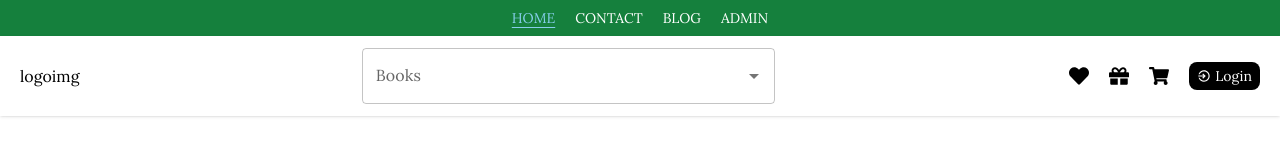
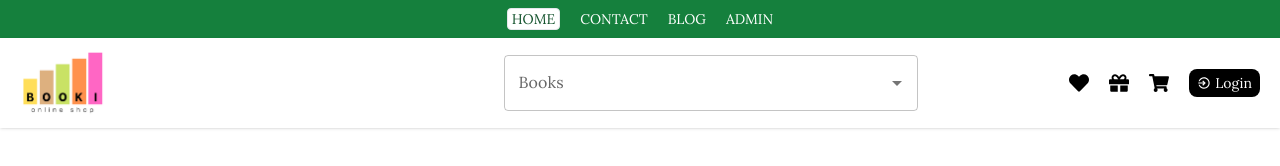
Before and after one commit to WebdevAtanu/ebook-mern, a React (Vite) app in the folder client/: page / in a window 1280 px wide. Shown: the top 166 px of the page. Built offline with nearby package versions, Linux system fonts and the light colour scheme; no server answers.

Commit message:
logo added

```diff
--- a/client/src/components/Navigation.jsx
+++ b/client/src/components/Navigation.jsx
@@ -1,33 +1,44 @@
-import React,{useState,useEffect} from 'react'
-import {NavLink,useLocation} from 'react-router-dom';
-import TextField from '@mui/material/TextField';
-import Autocomplete from '@mui/material/Autocomplete';
-import Button from '@mui/material/Button';
-import Tooltip from '@mui/material/Tooltip';
-import Drawer from '@mui/material/Drawer';
-import BottomNavigation from '@mui/material/BottomNavigation';
-import BottomNavigationAction from '@mui/material/BottomNavigationAction';
+import { useState, useEffect } from "react";
+import { NavLink, useLocation } from "react-router-dom";
+import TextField from "@mui/material/TextField";
+import Autocomplete from "@mui/material/Autocomplete";
+import Tooltip from "@mui/material/Tooltip";
+import Drawer from "@mui/material/Drawer";
+import BottomNavigation from "@mui/material/BottomNavigation";
+import BottomNavigationAction from "@mui/material/BottomNavigationAction";
 import { FaHeart } from "react-icons/fa";
 import { FaShoppingCart } from "react-icons/fa";
-import { FaUser } from "react-icons/fa";
-import { GiHamburgerMenu } from "react-icons/gi";
 import { FaGift } from "react-icons/fa";
-import data from '../demo.json';
-import Auth from './Auth';
-import Cart from './Cart';
+import Auth from "./Auth";
+import Cart from "./Cart";
+import axios from "axios";
 
 function Navigation() {
   const [open, setOpen] = useState(false);
-	const [options,setOptions] = useState([]);
-	const [value, setValue] = useState('');
-  const [inputValue, setInputValue] = useState('');
-  const [tip, setTip] = useState('recents');
-  const location=useLocation();
+  const [options, setOptions] = useState([]);
+  const [value, setValue] = useState("");
+  const [inputValue, setInputValue] = useState("");
+  const [tip, setTip] = useState("recents");
+  const [data, setData] = useState([]);
+  const location = useLocation();
 
-  useEffect(()=>{
-  	let blob=data.map(item=>item.name);
+  useEffect(() => {
+    try {
+      axios
+        .get(`${import.meta.env.VITE_BACKEND_URL}/api/book/allbooks`)
+        .then((res) => {
+          setData(res.data.books);
+          console.log(res.data.books);
+        });
+    } catch (error) {
+      console.log(error);
+    }
+  }, []);
+
+  useEffect(() => {
+    let blob = data.map((item) => item.title);
     setOptions(blob);
-  },[])
+  }, [data]);
 
   const toggleDrawer = (newOpen) => () => {
     setOpen(newOpen);
@@ -41,57 +52,91 @@ function Navigation() {
     <>
       <div className="bg-green-700 text-white flex flex-wrap p-2 justify-between">
         <div className="md:hidden">
-				logoimg
+          <img src="logo.png" alt="" className="w-1/12" />
         </div>
-			<nav className="md:mx-auto text-sm flex gap-5 flex-wrap items-center text-base justify-center">
-				<NavLink to='/' className="underline-offset-4" style={({isActive})=>({color:isActive?'skyblue':'white',textDecoration:isActive?'underline':'none'})}>HOME</NavLink>
-				<NavLink to='/contact' className="underline-offset-4" style={({isActive})=>({color:isActive?'skyblue':'white',textDecoration:isActive?'underline':'none'})}>CONTACT</NavLink>
-				<NavLink to='/blog' className="underline-offset-4" style={({isActive})=>({color:isActive?'skyblue':'white',textDecoration:isActive?'underline':'none'})}>BLOG</NavLink>
-				<NavLink to='/admin' className="underline-offset-4" style={({isActive})=>({color:isActive?'skyblue':'white',textDecoration:isActive?'underline':'none'})}>ADMIN</NavLink>
+        <nav className="md:mx-auto text-sm flex gap-5 flex-wrap items-center justify-center">
+          <NavLink
+            to="/"
+            className={({ isActive }) =>
+              isActive ? "border px-1 rounded bg-white text-green-900" : null
+            }
+          >
+            HOME
+          </NavLink>
+          <NavLink
+            to="/contact"
+            className={({ isActive }) =>
+              isActive ? "border px-1 rounded bg-white text-green-900" : null
+            }
+          >
+            CONTACT
+          </NavLink>
+          <NavLink
+            to="/blog"
+            className={({ isActive }) =>
+              isActive ? "border px-1 rounded bg-white text-green-900" : null
+            }
+          >
+            BLOG
+          </NavLink>
+          <NavLink
+            to="/admin"
+            className={({ isActive }) =>
+              isActive ? "border px-1 rounded bg-white text-green-900" : null
+            }
+          >
+            ADMIN
+          </NavLink>
         </nav>
       </div>
-		{
-		location.pathname=='/admin'?null:
+      {location.pathname == "/admin" ? null : (
         <>
           <div className="bg-white z-20 flex gap-5 px-5 py-3 flex-row items-center justify-between sticky top-0 shadow">
             <div className="order-1 hidden md:block">
-			logoimg
+              <img src="logo.png" alt="" className="w-1/4" />
             </div>
 
-			{
-				location.pathname=='/'?
+            {location.pathname == "/" ? (
               <Autocomplete
-				className='w-full md:w-1/3 order-2'
+                className="w-full md:w-1/3 order-2"
                 disablePortal
                 options={options}
                 value={value}
                 onChange={(event, newValue) => {
                   setValue(newValue);
-          console.log(newValue)
                 }}
                 inputValue={inputValue}
                 onInputChange={(event, newInputValue) => {
                   setInputValue(newInputValue);
-          console.log(newInputValue)
                 }}
-				renderInput={(params) => <TextField {...params} label="Books" />}
+                renderInput={(params) => (
+                  <TextField {...params} label="Books" />
+                )}
               />
-				:null
-			}
+            ) : null}
             <div className="order-1 md:order-3 flex gap-2 items-center">
               <div className="gap-5 p-3 text-xl hidden md:flex">
                 <Tooltip title="Favorites" arrow>
-				<span className='cursor-pointer hover:text-blue-500 transition'><FaHeart /></span>
+                  <span className="cursor-pointer hover:text-blue-500 transition">
+                    <FaHeart />
+                  </span>
                 </Tooltip>
                 <Tooltip title="Coupons" arrow>
-				<span className='cursor-pointer hover:text-blue-500 transition'><FaGift /></span>
+                  <span className="cursor-pointer hover:text-blue-500 transition">
+                    <FaGift />
+                  </span>
                 </Tooltip>
                 <Tooltip title="Cart" arrow>
-				<span className='cursor-pointer hover:text-blue-500 transition' onClick={toggleDrawer(true)}><FaShoppingCart /></span>
+                  <span
+                    className="cursor-pointer hover:text-blue-500 transition"
+                    onClick={toggleDrawer(true)}
+                  >
+                    <FaShoppingCart />
+                  </span>
                 </Tooltip>
               </div>
               <div className="cursor-pointer hover:text-blue-500 transition w-full">
-				<Auth/>
+                <Auth />
               </div>
             </div>
           </div>
@@ -117,16 +162,15 @@ function Navigation() {
             </BottomNavigation>
           </div>
 
-		<Drawer anchor='right' open={open} onClose={toggleDrawer(false)}>
+          <Drawer anchor="right" open={open} onClose={toggleDrawer(false)}>
             <div className="w-52">
-        	<Cart/>
+              <Cart />
             </div>
           </Drawer>
         </>
+      )}
+    </>
+  );
 }
 
-		</>
-	)
-}
-
-export default Navigation
+export default Navigation;
--- a/client/src/components/Products.jsx
+++ b/client/src/components/Products.jsx
@@ -13,7 +13,7 @@ import {Link} from 'react-router-dom';
 
 function Cards({prop}){
 	return(
-	<Card>
+	<Card className='flex flex-col justify-between'>
       <CardMedia
         sx={{ height: 200 }}
         image={prop.image}
```
Also changed, not shown: client/public/logo.png (added). Lines whose indentation alone changed are shown as unchanged.
